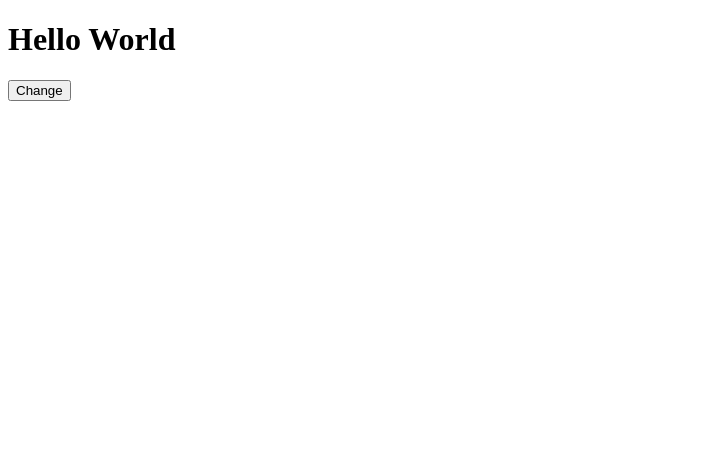
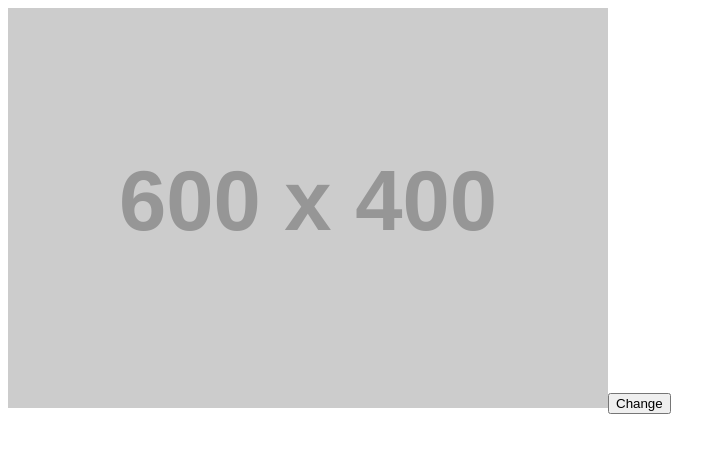
Before and after one commit to JOY045/React-Practice-LWRH-, a React (Vite) app: page / in a window 1280 px wide. Shown: the top 452 px of the page, without its empty margins (0-726 px from the left). Built offline with nearby package versions, Linux system fonts and the light colour scheme.

Commit message:
changing attribute using useRef

```diff
--- a/src/App.jsx
+++ b/src/App.jsx
@@ -2,19 +2,17 @@ import { useRef } from "react";
 
 const App = () => {
 
-  let myHeadLine = useRef();
+  let myImage = useRef();
 
   const change = () => {
-    // myHeadLine.current.innerHTML = "Hello Worlds";
-    myHeadLine.innerHTML = "Hello Worlds";
+    // myImage.current.src = "https://placehold.co/600x400?text=Hello+World"
+    myImage.current.setAttribute("height", "300px")
+    myImage.current.setAttribute("width", "500px")
   }
 
   return (
     <div>
-      {/* <h1 ref={myHeadLine}>Hello World</h1> */}
-      <h1 ref={(e) => {
-        myHeadLine =e
-      }}>Hello World</h1>
+      <img ref={myImage} src="https://placehold.co/600x400"/>
       <button onClick={change}>Change</button>
     </div>
   );
```
